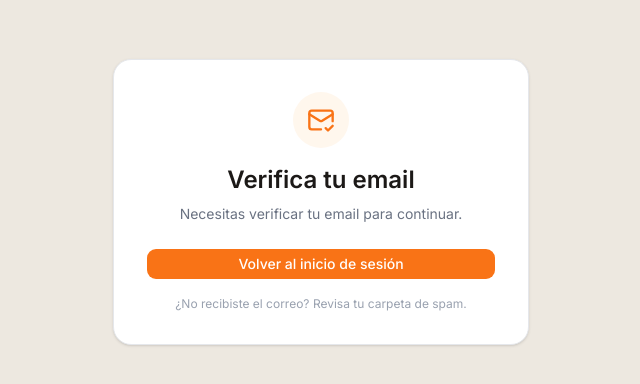
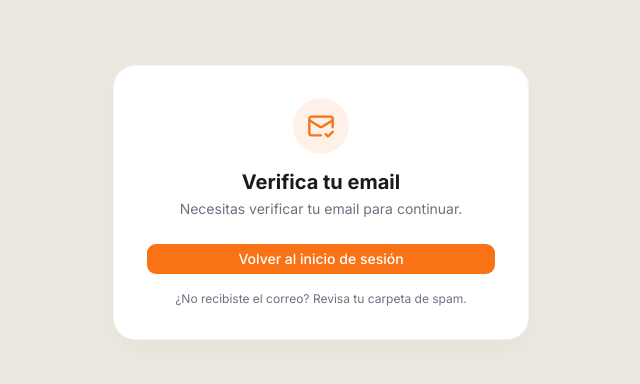
Before and after one commit to ai-lurus/cooldesk, a Next.js app in the folder apps/web/: page /verify-email in a window 1280 px wide. Shown: the part 198-582 px from the top of the page, without its empty margins (319-959 px from the left). Built offline with nearby package versions, Linux system fonts and the light colour scheme.

Commit message:
register form - create auth card shared component

```diff
--- a/apps/web/app/(auth)/2fa-setup/page.tsx
+++ b/apps/web/app/(auth)/2fa-setup/page.tsx
@@ -2,6 +2,7 @@ import { redirect } from "next/navigation"
 import { ShieldCheck } from "lucide-react"
 import { createServerClient } from "@/lib/supabase/server"
 import { TotpSetupForm } from "@/components/auth/totp-setup-form"
+import { AuthCard } from "@/components/auth/auth-card"
 
 export const metadata = { title: "Configurar autenticación — CoolDesk" }
 
@@ -15,21 +16,14 @@ export default async function TwoFactorSetupPage() {
   if (!user) redirect("/login")
 
   return (
-    <div className="bg-white rounded-2xl shadow-sm border border-gray-200 p-8">
-      <div className="flex justify-center mb-4">
-        <div className="w-14 h-14 rounded-full bg-orange-50 flex items-center justify-center">
-          <ShieldCheck className="w-7 h-7 text-[#F97316]" />
-        </div>
-      </div>
-
-      <h1 className="text-2xl font-semibold text-[#1C1917] mb-1 text-center">
-        Configurar autenticación en dos pasos
-      </h1>
-      <p className="text-sm text-gray-500 mb-6 text-center">
-        Usa una app como Google Authenticator, Authy o 1Password para mayor seguridad.
-      </p>
-
+    <AuthCard
+      title="Configurar autenticación en dos pasos"
+      subtitle="Usa una app como Google Authenticator, Authy o 1Password para mayor seguridad."
+      icon={<ShieldCheck className="w-7 h-7 text-brand-primary" />}
+      showLogo={false}
+      centered
+    >
       <TotpSetupForm />
-    </div>
+    </AuthCard>
   )
 }
--- a/apps/web/app/(auth)/2fa/page.tsx
+++ b/apps/web/app/(auth)/2fa/page.tsx
@@ -1,25 +1,19 @@
 import { ShieldCheck } from "lucide-react"
 import { TotpVerifyForm } from "@/components/auth/totp-verify-form"
+import { AuthCard } from "@/components/auth/auth-card"
 
 export const metadata = { title: "Verificación de dos factores — CoolDesk" }
 
 export default function TwoFactorPage() {
   return (
-    <div className="bg-white rounded-2xl shadow-sm border border-gray-200 p-8">
-      <div className="flex justify-center mb-4">
-        <div className="w-14 h-14 rounded-full bg-orange-50 flex items-center justify-center">
-          <ShieldCheck className="w-7 h-7 text-[#F97316]" />
-        </div>
-      </div>
-
-      <h1 className="text-2xl font-semibold text-[#1C1917] mb-1 text-center">
-        Verificación en dos pasos
-      </h1>
-      <p className="text-sm text-gray-500 mb-6 text-center">
-        Ingresa el código de tu app de autenticación para continuar.
-      </p>
-
+    <AuthCard
+      title="Verificación en dos pasos"
+      subtitle="Ingresa el código de tu app de autenticación para continuar."
+      icon={<ShieldCheck className="w-7 h-7 text-brand-primary" />}
+      showLogo={false}
+      centered
+    >
       <TotpVerifyForm />
-    </div>
+    </AuthCard>
   )
 }
--- a/apps/web/app/(auth)/forgot-password/page.tsx
+++ b/apps/web/app/(auth)/forgot-password/page.tsx
@@ -1,28 +1,25 @@
 import { ForgotPasswordForm } from "@/components/auth/forgot-password-form"
+import { AuthCard } from "@/components/auth/auth-card"
 import Link from "next/link"
 
 export const metadata = { title: "Recuperar contraseña — CoolDesk" }
 
 export default function ForgotPasswordPage() {
   return (
-    <div className="bg-white rounded-2xl shadow-sm border border-gray-200 p-8">
-      <h1 className="text-2xl font-semibold text-[#1C1917] mb-1">
-        Recuperar contraseña
-      </h1>
-      <p className="text-sm text-gray-500 mb-6">
-        Te enviaremos un enlace para restablecer tu contraseña.
-      </p>
-
+    <AuthCard
+      title="Recuperar contraseña"
+      subtitle="Te enviaremos un enlace para restablecer tu contraseña."
+    >
       <ForgotPasswordForm />
 
       <div className="mt-4 text-center">
         <Link
           href="/login"
-          className="text-sm text-gray-500 hover:text-[#F97316] transition-colors"
+          className="text-sm text-brand-text-muted hover:text-brand-primary transition-colors"
         >
           ← Volver al inicio de sesión
         </Link>
       </div>
-    </div>
+    </AuthCard>
   )
 }
--- a/apps/web/app/(auth)/login/page.tsx
+++ b/apps/web/app/(auth)/login/page.tsx
@@ -1,4 +1,5 @@
 import { LoginForm } from "@/components/auth/login-form"
+import { AuthCard } from "@/components/auth/auth-card"
 import Link from "next/link"
 
 export const metadata = { title: "Iniciar sesión — CoolDesk" }
@@ -9,23 +10,10 @@ export default function LoginPage({
   searchParams: Promise<{ next?: string; error?: string }>
 }) {
   return (
-    <div className="bg-white rounded-3xl shadow-[0_8px_30px_rgb(0,0,0,0.04)] border border-brand-border p-8">
-      <div className="flex justify-center mb-6">
-        <div className="flex items-center gap-1 text-2xl font-bold tracking-tight">
-          <span className="text-brand-primary">Cool</span>
-          <span className="text-brand-text">Desk</span>
-        </div>
-      </div>
-
-      <div className="mb-6">
-        <h1 className="text-[20px] font-bold text-brand-text mb-1 leading-tight">
-          Iniciar sesión
-        </h1>
-        <p className="text-sm text-brand-text-muted font-normal">
-          Ingresa a tu espacio de trabajo.
-        </p>
-      </div>
-
+    <AuthCard
+      title="Iniciar sesión"
+      subtitle="Ingresa a tu espacio de trabajo."
+    >
       <LoginForm searchParams={searchParams} />
 
       <div className="mt-4 text-center">
@@ -56,6 +44,6 @@ export default function LoginPage({
           Regístrate
         </Link>
       </div>
-    </div>
+    </AuthCard>
   )
 }
--- a/apps/web/app/(auth)/register/page.tsx
+++ b/apps/web/app/(auth)/register/page.tsx
@@ -1,22 +1,23 @@
 import { RegisterForm } from "@/components/auth/register-form"
+import { AuthCard } from "@/components/auth/auth-card"
 import Link from "next/link"
 
 export const metadata = { title: "Crear cuenta — CoolDesk" }
 
 export default function RegisterPage() {
   return (
-    <div className="bg-white rounded-2xl shadow-sm border border-gray-200 p-8">
-      <h1 className="text-2xl font-semibold text-[#1C1917] mb-1">
-        Crear cuenta
-      </h1>
-      <p className="text-sm text-gray-500 mb-6">
-        ¿Ya tienes cuenta?{" "}
-        <Link href="/login" className="text-[#F97316] hover:underline font-medium">
-          Iniciar sesión
-        </Link>
-      </p>
-
+    <AuthCard
+      title="Crear cuenta"
+      subtitle={
+        <>
+          ¿Ya tienes cuenta?{" "}
+          <Link href="/login" className="text-brand-primary hover:underline font-medium">
+            Iniciar sesión
+          </Link>
+        </>
+      }
+    >
       <RegisterForm />
-    </div>
+    </AuthCard>
   )
 }
--- a/apps/web/app/(auth)/reset-password/page.tsx
+++ b/apps/web/app/(auth)/reset-password/page.tsx
@@ -1,18 +1,15 @@
 import { ResetPasswordForm } from "@/components/auth/reset-password-form"
+import { AuthCard } from "@/components/auth/auth-card"
 
 export const metadata = { title: "Restablecer contraseña — CoolDesk" }
 
 export default function ResetPasswordPage() {
   return (
-    <div className="bg-white rounded-2xl shadow-sm border border-gray-200 p-8">
-      <h1 className="text-2xl font-semibold text-[#1C1917] mb-1">
-        Restablecer contraseña
-      </h1>
-      <p className="text-sm text-gray-500 mb-6">
-        Elige una nueva contraseña para tu cuenta.
-      </p>
-
+    <AuthCard
+      title="Restablecer contraseña"
+      subtitle="Elige una nueva contraseña para tu cuenta."
+    >
       <ResetPasswordForm />
-    </div>
+    </AuthCard>
   )
 }
--- a/apps/web/app/(auth)/verify-email/page.tsx
+++ b/apps/web/app/(auth)/verify-email/page.tsx
@@ -2,6 +2,7 @@ import Link from "next/link"
 import { MailCheck } from "lucide-react"
 import { buttonVariants } from "@/components/ui/button"
 import { cn } from "@/lib/utils"
+import { AuthCard } from "@/components/auth/auth-card"
 
 export const metadata = { title: "Verifica tu correo — CoolDesk" }
 
@@ -13,38 +14,32 @@ export default async function VerifyEmailPage({
   const { sent } = await searchParams
 
   return (
-    <div className="bg-white rounded-2xl shadow-sm border border-gray-200 p-8 text-center">
-      <div className="flex justify-center mb-4">
-        <div className="w-14 h-14 rounded-full bg-orange-50 flex items-center justify-center">
-          <MailCheck className="w-7 h-7 text-[#F97316]" />
-        </div>
-      </div>
-
-      <h1 className="text-2xl font-semibold text-[#1C1917] mb-2">
-        {sent ? "Revisa tu correo" : "Verifica tu email"}
-      </h1>
-
-      <p className="text-sm text-gray-500 mb-6">
-        {sent
+    <AuthCard
+      title={sent ? "Revisa tu correo" : "Verifica tu email"}
+      subtitle={
+        sent
           ? "Te enviamos un enlace de verificación. Haz clic en él para activar tu cuenta."
-          : "Necesitas verificar tu email para continuar."}
-      </p>
-
+          : "Necesitas verificar tu email para continuar."
+      }
+      icon={<MailCheck className="w-7 h-7 text-brand-primary" />}
+      showLogo={false}
+      centered
+    >
       <div className="space-y-3">
         <Link
           href="/login"
           className={cn(
             buttonVariants({ variant: "default" }),
-            "w-full bg-[#F97316] hover:bg-[#ea6c0a] text-white"
+            "w-full bg-brand-primary hover:bg-brand-primary/90 text-white"
           )}
         >
           Volver al inicio de sesión
         </Link>
       </div>
 
-      <p className="text-xs text-gray-400 mt-4">
+      <p className="text-xs text-brand-text-muted mt-4 text-center">
         ¿No recibiste el correo? Revisa tu carpeta de spam.
       </p>
-    </div>
+    </AuthCard>
   )
 }
--- /dev/null
+++ b/apps/web/components/auth/auth-card.tsx
@@ -0,0 +1,54 @@
+import { ReactNode } from "react"
+import { cn } from "@/lib/utils"
+
+interface AuthCardProps {
+  children: ReactNode
+  title: string
+  subtitle?: string | ReactNode
+  icon?: ReactNode
+  showLogo?: boolean
+  centered?: boolean
+}
+
+export function AuthCard({
+  children,
+  title,
+  subtitle,
+  icon,
+  showLogo = true,
+  centered = false
+}: AuthCardProps) {
+  return (
+    <div className="bg-white rounded-3xl shadow-[0_8px_30px_rgb(0,0,0,0.04)] border border-brand-border p-8">
+      {showLogo && (
+        <div className="flex justify-center mb-6">
+          <div className="flex items-center gap-1 text-2xl font-bold tracking-tight">
+            <span className="text-brand-primary">Cool</span>
+            <span className="text-brand-text">Desk</span>
+          </div>
+        </div>
+      )}
+
+      {icon && (
+        <div className="flex justify-center mb-4">
+          <div className="w-14 h-14 rounded-full bg-brand-primary/10 flex items-center justify-center">
+            {icon}
+          </div>
+        </div>
+      )}
+
+      <div className={cn("mb-6", centered && "text-center")}>
+        <h1 className="text-[20px] font-bold text-brand-text mb-1 leading-tight">
+          {title}
+        </h1>
+        {subtitle && (
+          <div className="text-sm text-brand-text-muted font-normal">
+            {subtitle}
+          </div>
+        )}
+      </div>
+
+      {children}
+    </div>
+  )
+}
```
